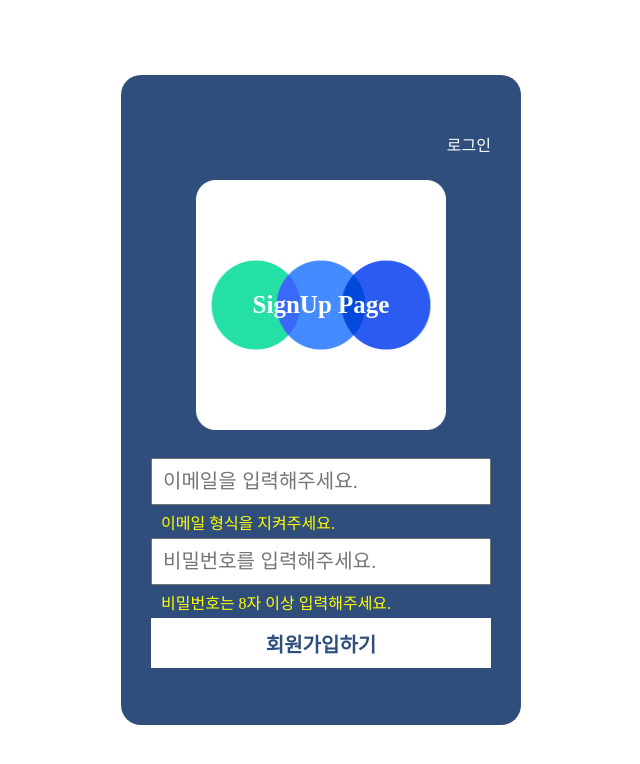
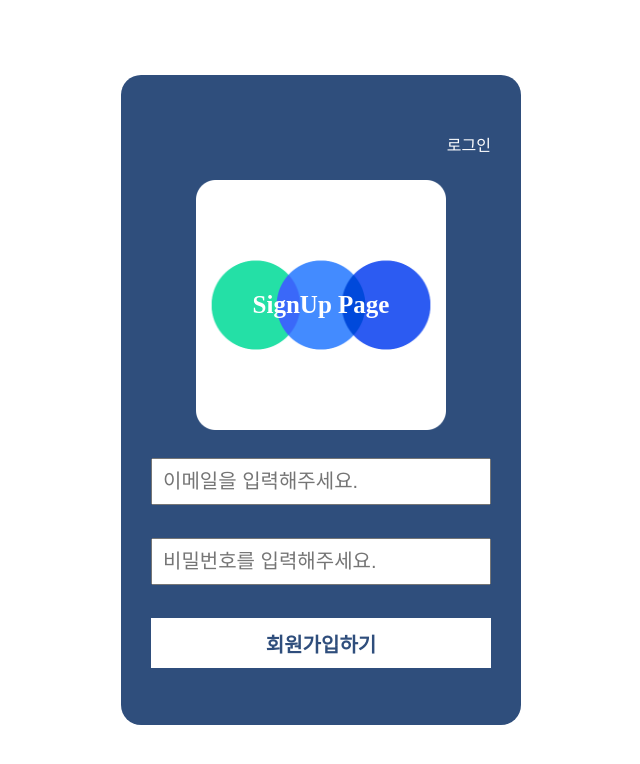
Before and after one commit to richcollector/pre-onboarding-12th-1-18, a React (Create React App) app: page /signup in a window 1280 px wide. Shown: the top 764 px of the page, without its empty margins (319-959 px from the left). Built offline with nearby package versions, Linux system fonts and the light colour scheme.

Commit message:
fix: 로그인/회원가입 유효성검사 에러메세지 출력 변경

```diff
--- a/src/pages/signIn/SignIn.tsx
+++ b/src/pages/signIn/SignIn.tsx
@@ -46,7 +46,7 @@ export default function SignInPage() {
 						autoComplete="off"
 					/>
 					<S.ErrorBox>
-						{!isValidEmail(email) && (
+						{!isValidEmail(email) && email && (
 							<span className="error-message">이메일 형식을 지켜주세요.</span>
 						)}
 					</S.ErrorBox>
@@ -59,7 +59,7 @@ export default function SignInPage() {
 						value={password}
 					/>
 					<S.ErrorBox>
-						{!isValidPassword(password) && (
+						{!isValidPassword(password) && password && (
 							<span className="error-message">비밀번호는 8자 이상 입력해주세요.</span>
 						)}
 					</S.ErrorBox>
--- a/src/pages/signUp/SignUp.tsx
+++ b/src/pages/signUp/SignUp.tsx
@@ -47,7 +47,7 @@ export default function SignUpPage() {
 						autoComplete="off"
 					/>
 					<S.ErrorBox>
-						{!isValidEmail(email) && (
+						{!isValidEmail(email) && email && (
 							<span className="error-message">이메일 형식을 지켜주세요.</span>
 						)}
 					</S.ErrorBox>
@@ -60,7 +60,7 @@ export default function SignUpPage() {
 						value={password}
 					/>
 					<S.ErrorBox>
-						{!isValidPassword(password) && (
+						{!isValidPassword(password) && password && (
 							<span className="error-message">비밀번호는 8자 이상 입력해주세요.</span>
 						)}
 					</S.ErrorBox>
```
